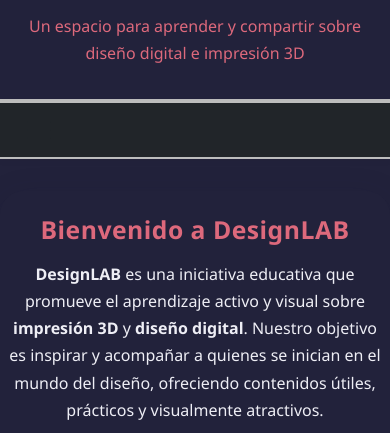
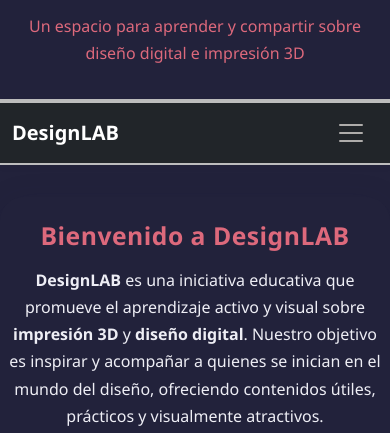
Before and after one commit to verito1312/designlab, a plain HTML site: page index.html in a window 390 px wide. Shown: the part 394-827 px from the top of the page. Drawn offline with nearby package versions, Linux system fonts and the light colour scheme; some packages are replaced by stand-ins of ours; a script that the page names is missing.

Commit message:
Tus cambios locales antes de actualizar

```diff
--- a/index.html
+++ b/index.html
@@ -26,8 +26,9 @@
 
   <nav class="navbar navbar-expand-lg sticky-nav bg-dark" aria-label="Navegación principal">
   <div class="container">
+    <a class="navbar-brand text-white fw-bold" href="#">DesignLAB</a>
     <button class="navbar-toggler border-0" type="button" data-bs-toggle="collapse" data-bs-target="#mainNavbar" aria-controls="mainNavbar" aria-expanded="false" aria-label="Abrir menú">
-        <span class="navbar-toggler-icon invert-navbar-toggler"></span>
+      <span class="navbar-toggler-icon" style="filter: invert(1);"></span>
     </button>
     <div class="collapse navbar-collapse justify-content-center" id="mainNavbar">
       <ul class="navbar-nav mb-2 mb-lg-0 gap-2">
```
Lines whose indentation alone changed are shown as unchanged.
